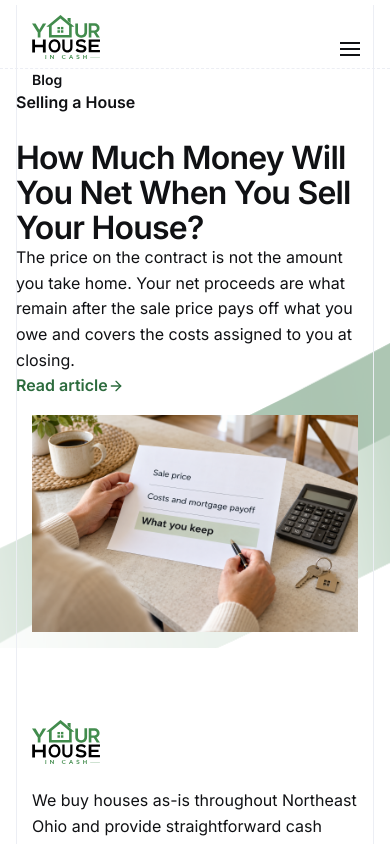
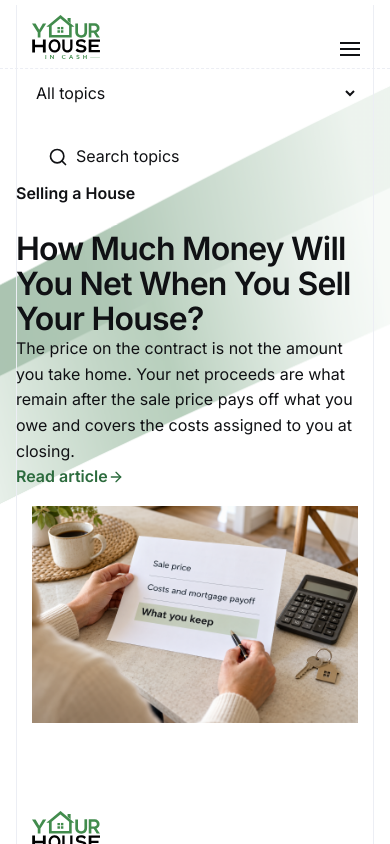
Before and after one commit to YHICAdmin/your-house-in-cash, a Next.js app: page /blog in a window 390 px wide. Shown: the top 844 px of the page. Built offline with nearby package versions, Linux system fonts and the light colour scheme.

Commit message:
Add blog topic navigation

```diff
--- a/project-documentation/website-specification/blog/blog-index-page.md
+++ b/project-documentation/website-specification/blog/blog-index-page.md
@@ -11,7 +11,7 @@ Present the blog as an editorial destination and direct readers to one featured
 
 - The Blog Hero begins the page content below the shared site Header.
 - It uses the global Line System and the centered Content Container.
-- The Hero contains the page heading followed by the Featured Article card.
+- The Hero contains Blog Navigation followed by the Featured Article card.
 
 # Blog Hero
 
@@ -23,25 +23,36 @@ Orient readers to the blog and make the featured article the primary entry point
 
 - The Hero uses `Background Soft` behind the foreground content.
 - Use the repository-owned Blog ribbon SVG as a decorative background behind the Hero at 40% opacity. It remains below the global Line System, foreground content, and Featured Article card. The ribbon drifts slowly across the Hero; it is static when reduced motion is preferred.
-- On Desktop, the page heading appears above the Featured Article card. The card spans all 12 Grid columns and divides into equal text and media areas.
+- On Desktop, Blog Navigation appears above the Featured Article card, aligned to the right edge of the Content Container. The card spans all 12 Grid columns and divides into equal text and media areas.
 - The card's outer edges align with the outer System Lines.
 - The Featured Article card is a floating Surface with the global `Large` radius (`16px`) and `Floating` shadow (`0 8px 24px rgba(16, 17, 20, 0.08)`).
 - On Tablet and Mobile, the card stacks its text area above its media area. The document and visual order remain topic, title, summary, action, then image.
-- Use `3XL` (`96px`) top spacing before the page heading on Desktop and Tablet, and `XL` (`48px`) on Mobile. Use `XL` (`48px`) between the heading and card on Desktop and Tablet, and `L` (`32px`) on Mobile.
+- Use `3XL` (`96px`) top spacing before Blog Navigation on Desktop and Tablet, and `XL` (`48px`) on Mobile. Use `XL` (`48px`) between navigation and card on Desktop and Tablet, and `L` (`32px`) on Mobile.
 
-## Page Heading
+## Blog Navigation
 
-### Content
+### Purpose
 
-- Display `Blog`.
+Give readers a direct way to find and navigate to a topic page. Do not display a visible `Blog` page heading in the Hero.
 
-### Component and Semantics
+### Layout
 
-- Render the page heading as the page's only `h1`.
+- Place Search Topics to the left of the topic dropdown.
+- On Desktop and Tablet, align the control group to the right. On Mobile, stack the topic dropdown above Search Topics at full width.
 
-### Visual Design
+### Search Topics
 
-- Use global Body Small typography, Text Primary, and 600 weight to match the Blog breadcrumb link treatment on article pages.
+- Search matches published topic names.
+- Start searching after one entered character. Show at most five matching topic suggestions.
+- Selecting a suggestion navigates to the matching `/blog/{topic-slug}` page.
+- The input uses the shared Text Field visual treatment, with a visible search icon and the placeholder `Search topics`. Its accessible label is `Search topics`.
+
+### Topic Dropdown
+
+- Render a native select with the accessible label `Browse topics`.
+- Its initial option is `All topics`, followed by every published topic in alphabetical order.
+- Selecting a topic navigates to `/blog/{topic-slug}`. `All topics` represents the Blog index and does not navigate.
+- The select uses the shared Text Field visual treatment.
 
 ## Featured Article
 
--- a/src/app/(site)/blog/page.module.css
+++ b/src/app/(site)/blog/page.module.css
@@ -17,17 +17,17 @@
   top: 0;
   left: calc(50% + var(--spacing-l));
   width: 48rem;
-  height: calc(100% + var(--spacing-3xl));
+  height: 100%;
   max-width: none;
   opacity: 0.4;
-  transform: translate(-50%, calc(-1 * var(--spacing-l))) scale(1.03);
-  animation: ribbon-drift 18s ease-in-out infinite alternate;
+  transform: translate(-50%, calc(-1 * var(--spacing-3xl))) scale(1.03);
+  animation: ribbon-drift 30s ease-in-out infinite alternate;
   will-change: transform;
 }
 
 @keyframes ribbon-drift {
-  from { transform: translate(-54%, calc(-1 * var(--spacing-l))) scale(1.03); }
-  to { transform: translate(-46%, var(--spacing-s)) scale(1.08); }
+  from { transform: translate(-54%, calc(-1 * var(--spacing-3xl))) scale(1.03); }
+  to { transform: translate(-46%, calc(-1 * var(--spacing-2xl))) scale(1.08); }
 }
 
 .layout {
@@ -35,16 +35,9 @@
   row-gap: var(--spacing-l);
 }
 
-.heading,
 .featuredArticle {
   min-width: 0;
   grid-column: 1 / -1;
-}
-
-.heading {
-  margin: 0;
-  color: var(--color-text-primary);
-  font-weight: 600;
 }
 
 .featuredArticle {
--- a/src/app/(site)/blog/page.tsx
+++ b/src/app/(site)/blog/page.tsx
@@ -3,8 +3,9 @@ import Image from "next/image";
 import Link from "next/link";
 import { notFound } from "next/navigation";
 import { ArrowRight } from "lucide-react";
+import { BlogIndexNavigation } from "@/components/blog/blog-index-navigation";
 import { SiteFooter } from "@/components/layout/site-footer";
-import { readBlogArticle } from "@/lib/blog-content";
+import { readBlogArticle, readBlogTopics } from "@/lib/blog-content";
 import styles from "./page.module.css";
 
 const featuredArticleSlug = "how-much-money-will-you-net-when-you-sell-your-house";
@@ -15,24 +16,28 @@ export const metadata: Metadata = {
 };
 
 export default async function BlogIndexPage() {
-  const article = await readBlogArticle(featuredArticleSlug);
+  const [article, topics] = await Promise.all([
+    readBlogArticle(featuredArticleSlug),
+    readBlogTopics(),
+  ]);
   if (!article?.image) notFound();
 
   const summary = article.blocks.find((block) => block.type === "paragraph")?.text;
   if (!summary) notFound();
 
   const articleHref = `/blog/${featuredArticleSlug}`;
+  const sortedTopics = [...topics].sort((first, second) => first.name.localeCompare(second.name));
 
   return (
     <>
       <main>
-        <section className={`${styles.hero} system-lines-bg`} aria-labelledby="blog-heading">
+        <section className={`${styles.hero} system-lines-bg`}>
           <div className={styles.background} aria-hidden="true">
             {/* eslint-disable-next-line @next/next/no-img-element */}
             <img className={styles.ribbon} src="/brand/blog-ribbon-background.svg" alt="" />
           </div>
           <div className={`${styles.layout} content-grid`}>
-            <h1 id="blog-heading" className={`${styles.heading} text-body-small`}>Blog</h1>
+            <BlogIndexNavigation topics={sortedTopics} />
             <article className={styles.featuredArticle}>
               <div className={styles.articleContent}>
                 <p className={`${styles.topic} text-body`}>
--- /dev/null
+++ b/src/components/blog/blog-index-navigation.module.css
@@ -0,0 +1,66 @@
+.navigation {
+  display: flex;
+  grid-column: 1 / -1;
+  justify-content: flex-end;
+  gap: var(--spacing-s);
+  min-width: 0;
+}
+
+.search,
+.topicSelect {
+  position: relative;
+  min-width: 0;
+}
+
+.search {
+  width: min(100%, 20rem);
+}
+
+.topicSelect {
+  width: min(100%, 13rem);
+}
+
+.control {
+  display: block;
+  width: 100%;
+  min-height: 48px;
+  padding: var(--spacing-xs) var(--spacing-s);
+  border: 1px solid var(--color-border);
+  border-radius: var(--radius-small);
+  background: var(--color-surface);
+  color: var(--color-text-primary);
+}
+
+.control::placeholder {
+  color: var(--color-text-placeholder);
+  opacity: 1;
+}
+
+.search .control {
+  padding-left: 44px;
+}
+
+.searchIcon {
+  position: absolute;
+  z-index: 1;
+  top: 14px;
+  left: var(--spacing-s);
+  color: var(--color-text-secondary);
+  pointer-events: none;
+}
+
+@media (max-width: 767px) {
+  .navigation {
+    flex-direction: column;
+    align-items: stretch;
+  }
+
+  .search,
+  .topicSelect {
+    width: 100%;
+  }
+
+  .topicSelect {
+    order: -1;
+  }
+}
--- /dev/null
+++ b/src/components/blog/blog-index-navigation.tsx
@@ -0,0 +1,59 @@
+"use client";
+
+import { useId, useState } from "react";
+import { useRouter } from "next/navigation";
+import { Search } from "lucide-react";
+import { Autocomplete, type Suggestion } from "@/components/ui/autocomplete";
+import styles from "./blog-index-navigation.module.css";
+
+type Topic = { name: string; slug: string };
+
+export function BlogIndexNavigation({ topics }: { topics: Topic[] }) {
+  const searchId = useId();
+  const router = useRouter();
+  const [query, setQuery] = useState("");
+
+  async function search(query: string): Promise<Suggestion[]> {
+    const normalizedQuery = query.toLowerCase();
+    return topics
+      .filter(topic => topic.name.toLowerCase().includes(normalizedQuery))
+      .map(topic => ({
+        id: topic.slug,
+        label: topic.name,
+        value: topic.name,
+      }));
+  }
+
+  return (
+    <nav className={styles.navigation} aria-label="Blog navigation">
+      <div className={styles.search}>
+        <label className="visually-hidden" htmlFor={searchId}>Search topics</label>
+        <Search className={styles.searchIcon} size={20} aria-hidden="true" focusable="false" />
+        <Autocomplete
+          id={searchId}
+          className={`${styles.control} text-body`}
+          placeholder="Search topics"
+          autoComplete="off"
+          value={query}
+          onValueChange={setQuery}
+          search={search}
+          minLength={1}
+          delay={150}
+          limit={5}
+          loadingMessage="Searching topics…"
+          emptyMessage="No matching topics found."
+          onSuggestionSelect={topic => router.push(`/blog/${topic.id}`)}
+        />
+      </div>
+      <div className={styles.topicSelect}>
+        <label className="visually-hidden" htmlFor="blog-topic">Browse topics</label>
+        <select id="blog-topic" className={`${styles.control} text-body`} defaultValue="" onChange={event => {
+          if (event.target.value) router.push(`/blog/${event.target.value}`);
+        }}>
+          <option value="">All topics</option>
+          {topics.map(topic => <option key={topic.slug} value={topic.slug}>{topic.name}</option>)}
+        </select>
+      </div>
+    </nav>
+  );
+}
```
